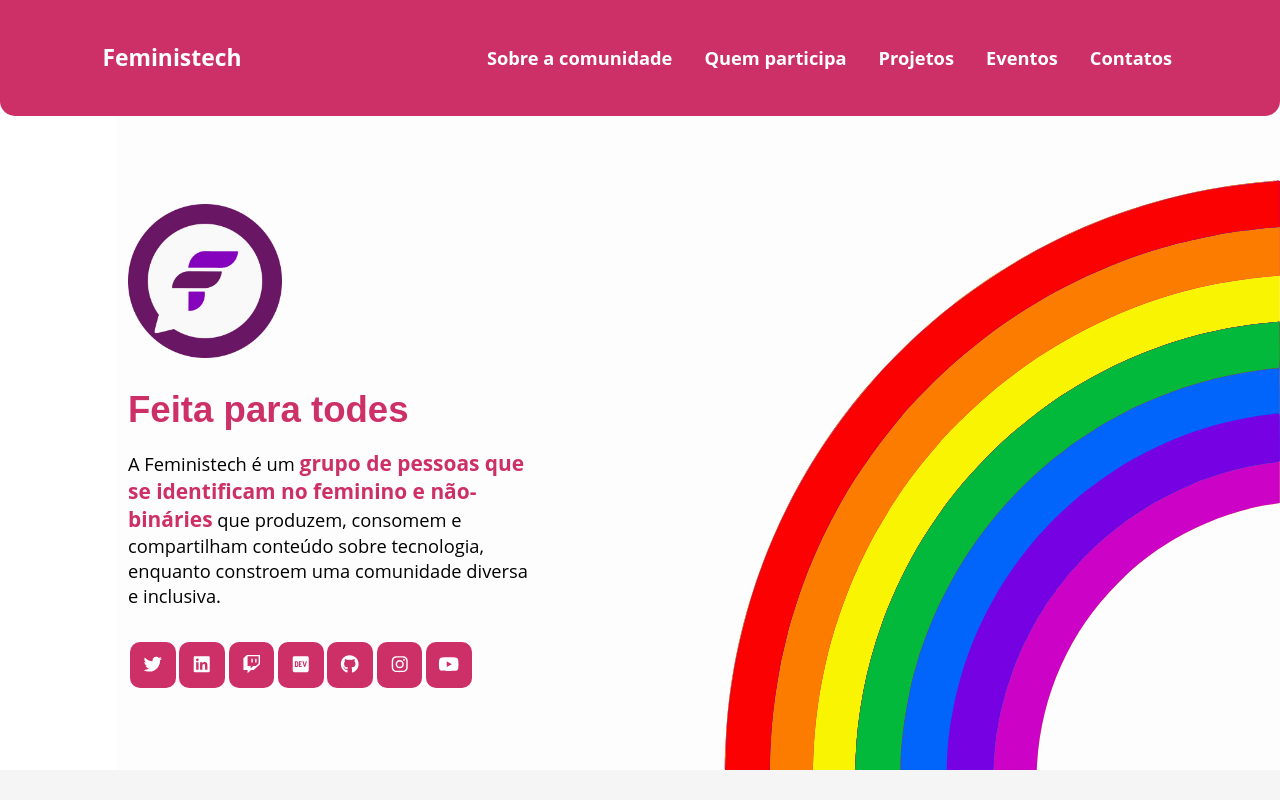
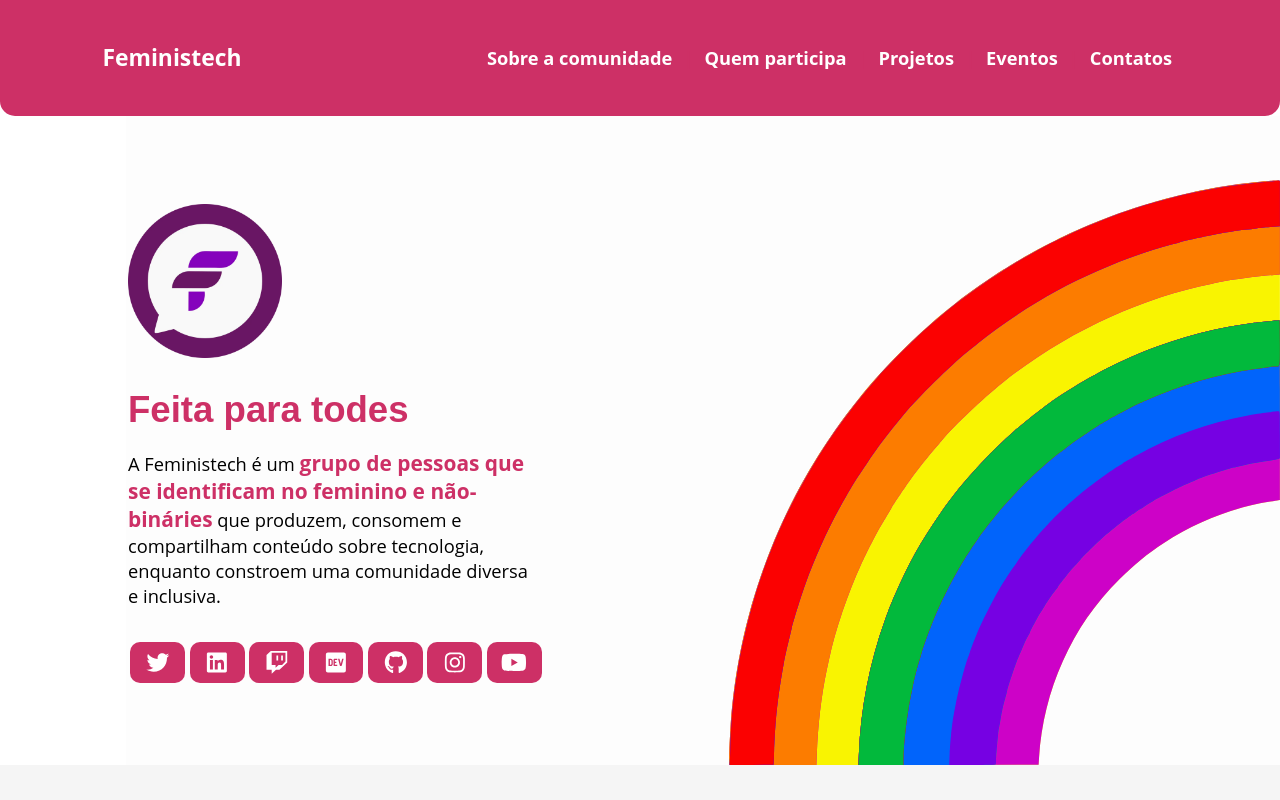
Before and after one commit to feministech/feministech, a Nuxt app: page / in a window 1280 px wide. Shown: the top 800 px of the page. Built offline with nearby package versions, Linux system fonts and the light colour scheme.

Commit message:
[fix] arrumando tamanho dos ícones do fontawesome novamente, usando font-size

```diff
--- a/components/SocialButton.vue
+++ b/components/SocialButton.vue
@@ -17,11 +17,10 @@
 <style>
 .social-link {
   border-radius: 10px;
-  padding: 0.5em 0.5em;
+  padding: 0.2em;
+  font-size: 2.5ch;
   margin: 0.1em;
   transition-duration: 0.2s;
-  width: 1.5em;
-  height: 1.5em;
 }
 
 .social-link:hover {
@@ -31,7 +30,6 @@
 
 svg {
   transition-duration: 0.2s;
-  width: 100%;
 }
 
 .purple-social-link, .purple-social-link > svg {
```
